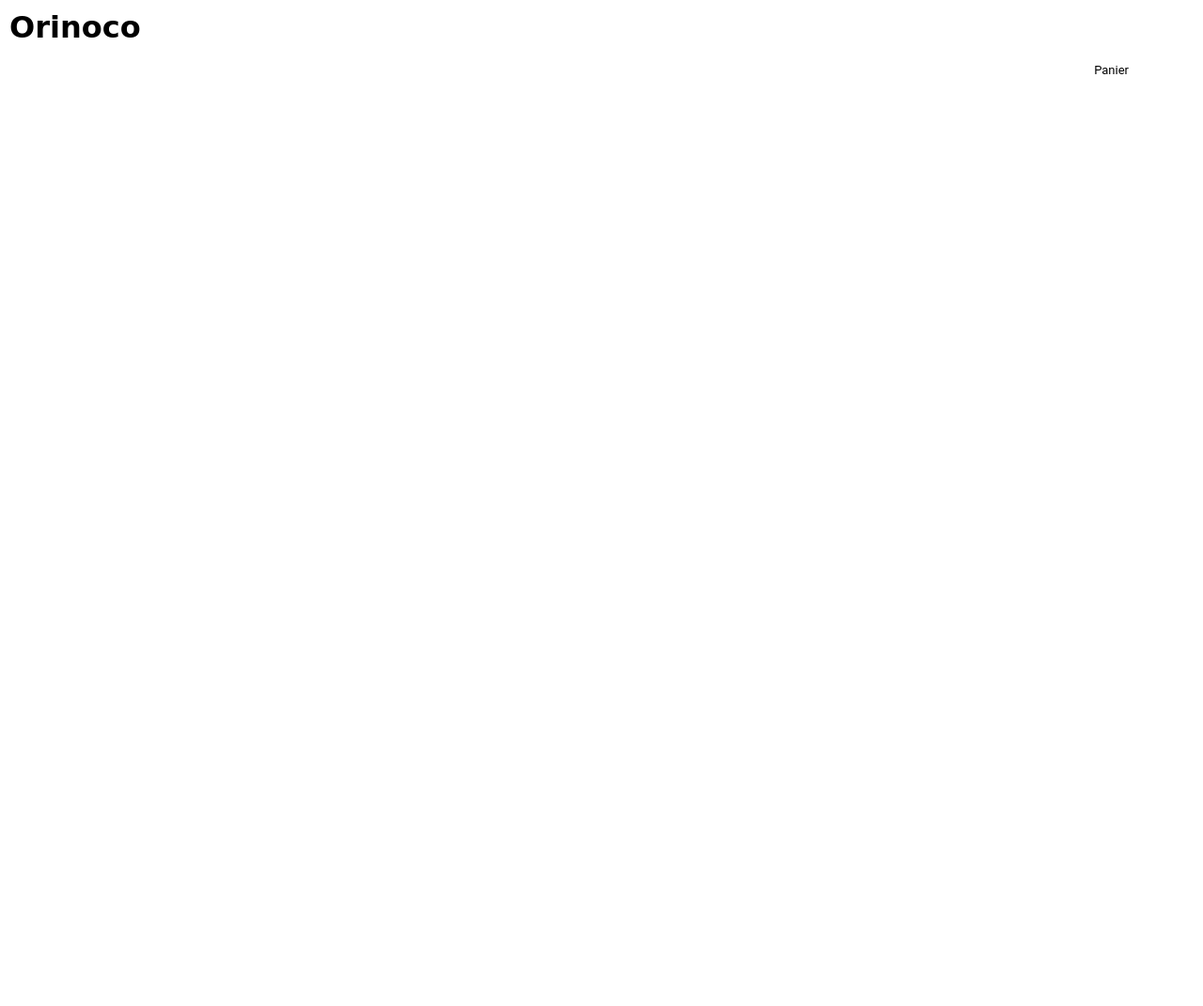
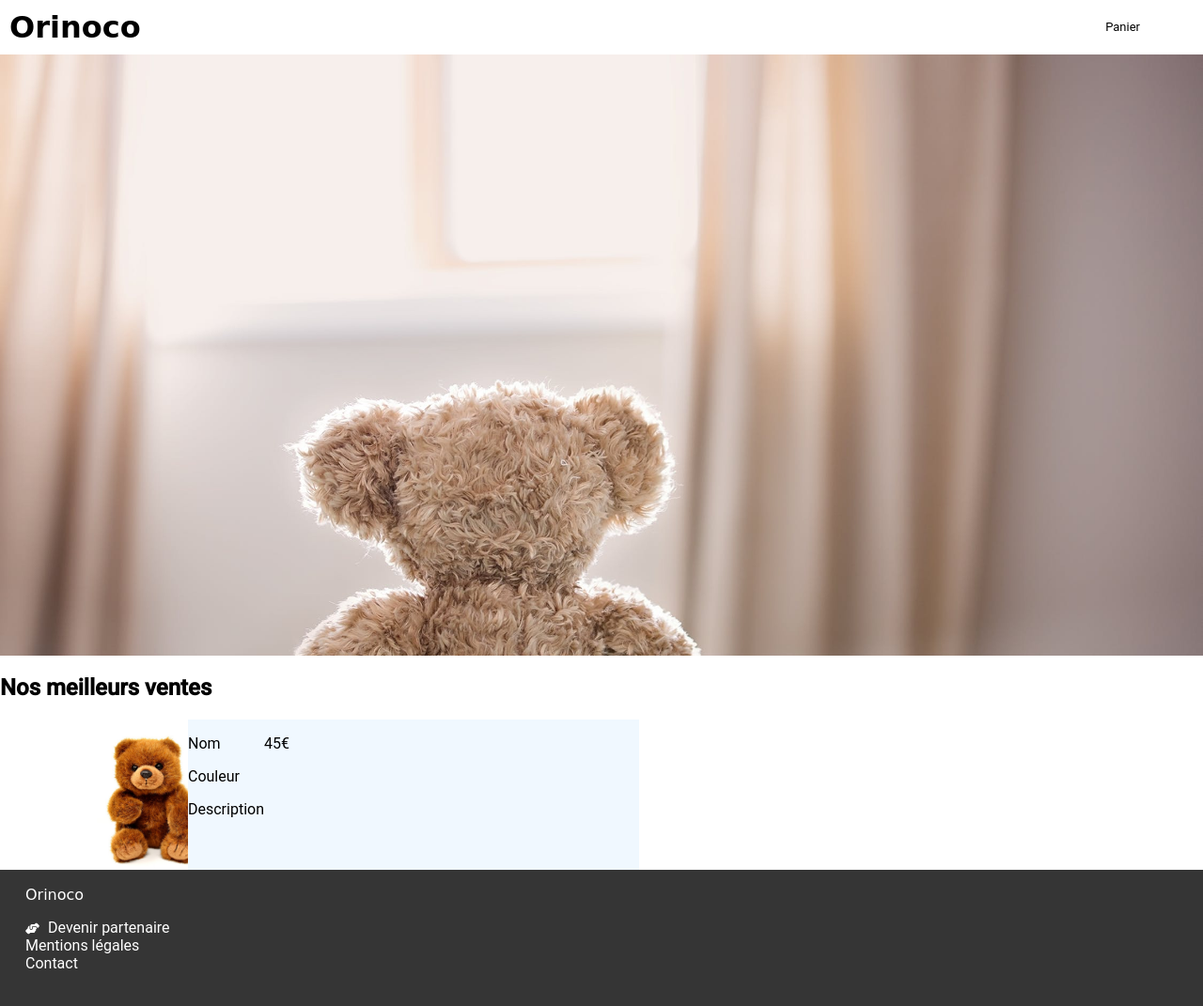
Before and after one commit to Aleeeeeeeeeeeeeeex/AlexandreCarron_5_13112020, a website: page index.html in a window 1280 px wide and 1071 px high. Shown: the whole page at 94% size. Drawn offline with Linux system fonts and the light colour scheme; a web font is replaced by a local one.

Commit message:
cration class

```diff
--- a/index.html
+++ b/index.html
@@ -10,22 +10,55 @@
         <link href="https://fonts.googleapis.com/css2?family=Roboto:wght@100;300;500&display=swap" rel="stylesheet">
         <script src="https://kit.fontawesome.com/a26435f1fd.js" crossorigin="anonymous"></script>
         <meta name="viewport" content="width=device-width, initial-scale=1.0"/>
+        <script type="text/javascript" src="js/liste_produits.js"></script>
         <title>Orinoco</title>
     </head>
 
     <body>
 
         <header>
+            <div class="top_menu">
                 <h1>Orinoco</h1>
-        </header>
+
                 <nav>
                 <ul>
                     <li>Panier</li>
                 </ul>
                 </nav>
+            </div>
+
             <div class="header_image" id="header_background_image_homepage">
 
             </div>
+
+        </header>
+
+        <section>
+            <h2>Nos meilleurs ventes</h2>
+
+            <div>
+                <div class="ours1">
+
+                    <div class="ours1_img"></div>
+                    <div class="ours1_desc">
+                        <p>Nom</p>
+                        <p>Couleur</p>
+                        <p>Description</p>
+                    </div>
+                    <div>
+                        <p>45€</p>
+                    </div>
+                </div>
+            </div>
+
+        </section>
+
+        <footer>
+            <p class="Shrikhand">Orinoco</p>
+                <i class="fas fa-hands-helping"></i>Devenir partenaire<br>
+            Mentions légales<br>
+            <a href="mailto:name@email.com">Contact</a></p>
+        </footer>
 
 
     </body>
--- /dev/null
+++ b/js/liste_produits.js
@@ -0,0 +1,10 @@
+class Ours {
+    constructor (name, price, description, imageURL){
+        this.name = name;
+        this.price = price;
+        this.description = description;
+        this.imageURL = imageURL;
+    }
+}
+
+let ours1 = new Ours('teddy1', 45, true, /Users/alexandre/Documents/GitHub/AlexandreCarron_5_13112020/images/teddy_2.jpg;
--- a/sass/base/_typography.scss
+++ b/sass/base/_typography.scss
@@ -24,7 +24,7 @@ h1 {
   font-family: "Shrikhand", cursive;
   margin-top: 10px;
   margin-bottom: 10px;
-  padding-left: 10px;;
+  padding-left: 10px;
 }
 
 p {
--- a/sass/components/_global.scss
+++ b/sass/components/_global.scss
@@ -1,33 +1,13 @@
-
-
-.btn {
-    background: linear-gradient(#FF79DA, #9356DC);
-    color: #ffffff;
-    font-size: 20px;
-    cursor: pointer;
-    padding: 1em;
-    border-radius: 10rem;
-    text-align: center;
-    width: 11em;
-    margin: auto;
-    font-size: medium;
-    font-weight: 400;
-  }
-
-  .btn:hover{
-  box-shadow: 2px 2px 7px #aaa;
-  opacity: 0.8;
+.ours1 {
+ display: flex;
+ background-color: aliceblue;
+ width: 50%;
+ margin-left: 40px;
 }
 
-  .titre__menu-border
-    {
-      border-bottom-style: solid;
-      border-color: $color-green;
-      padding-bottom: 5px;
-      border-width: 1.5px;
-      width: 44px;
-  }
-
-  .position_cta_commander {
-    margin-top: 33px;
+.ours1_img {
+  background-image:url(../../images/teddy_1.jpg);
+    width: 10em;
+    height: 10em;
+    background-size: cover;
 }
--- a/sass/layout/_header.scss
+++ b/sass/layout/_header.scss
@@ -1,3 +1,9 @@
 #header_background_image_homepage {
-    background-image: url(../../images/restaurants/charonne.jpg);
+    background-image: url(../../images/teddy_5.jpg);
 }
+
+.header_image {
+width: 100%;
+height: 40em;
+background-size: cover;
+}
--- a/sass/layout/_menu.scss
+++ b/sass/layout/_menu.scss
@@ -1,7 +1,12 @@
+nav {
+    padding-right: 52px;
+    padding-top: 8px;
+}
+
 nav ul
 {
     list-style-type: none;
-    position: absolute; top: 5%; right: 5%;
+
     display: flex;
     font-size: small;
 }
@@ -25,3 +30,8 @@ nav a:hover
     border-top: 1px solid #0065FC;
     padding-top: 2.9rem;
 }
+
+.top_menu {
+display: flex;
+justify-content: space-between;
+}
```
Also changed, not shown: public/css/style.css, 2 other files. Lines whose indentation alone changed are shown as unchanged.
